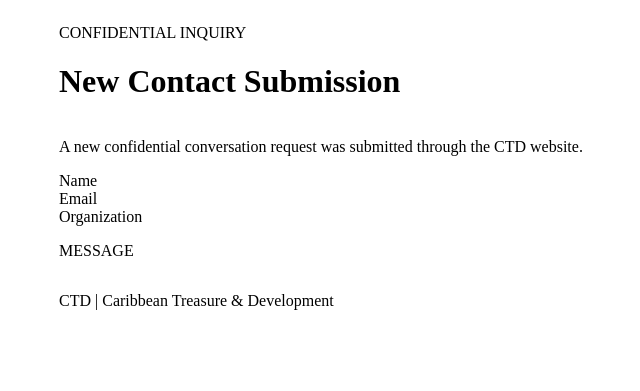
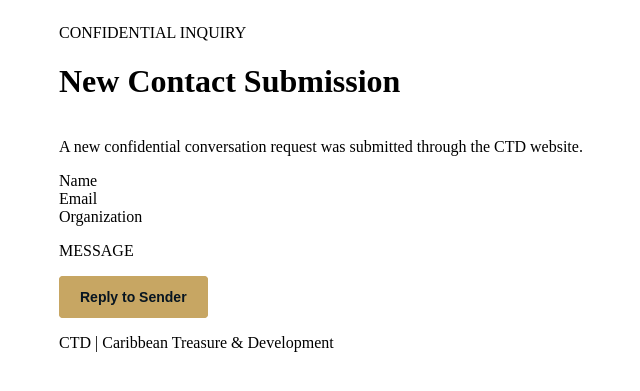
Before and after one commit to juan1221/CTD, a Flask app: template templates/templates_correo.html in a window 1280 px wide. Shown: the top 391 px of the page, without its empty margins (281-921 px from the left). Run offline with Flask 3, Linux system fonts and the light colour scheme; the template is opened without the code that fills it, so the values that code supplies are empty.

Commit message:
Agragar plantilla de envio de correo, mejoras visuales por requerimientos

```diff
--- a/app.py
+++ b/app.py
@@ -7,6 +7,7 @@ from email.header import Header
 from email.mime.multipart import MIMEMultipart
 from email.mime.text import MIMEText
 from pathlib import Path
+from urllib.parse import quote, urlencode
 
 from dotenv import load_dotenv
 from flask import Flask, abort, redirect, render_template, request, session, url_for
@@ -100,7 +101,7 @@ def send_email():
         abort(400)
     if not fullname or not EMAIL_PATTERN.fullmatch(email):
         abort(400)
-    if any("\r" in value or "\n" in value for value in values.values()):
+    if any("\r" in value or "\n" in value for value in (fullname, email)):
         abort(400)
 
     if not all((SMTP_SERVER, EMAIL_SENDER, EMAIL_PASSWORD, EMAIL_RECEIVER)):
@@ -108,6 +109,11 @@ def send_email():
         abort(503)
 
     subject = f"Start a Confidential Conversation CTD - {fullname}"
+    reply_subject = f"Re: {subject}"
+    reply_url = (
+        f"mailto:{quote(email, safe='@.+-_')}?"
+        f"{urlencode({'subject': reply_subject, 'body': message})}"
+    )
     organization_display = organization or "Not provided"
     email_css_path = Path(app.static_folder) / "css" / "tcorreo.css"
     email_css = email_css_path.read_text(encoding="utf-8")
@@ -130,6 +136,7 @@ Submitted through the CTD website."""
         email=email,
         organization=organization_display,
         message=message,
+        reply_url=reply_url,
         email_css=email_css,
     )
 
--- a/templates/index.html
+++ b/templates/index.html
@@ -503,13 +503,14 @@
                     <p>
                         Protect the asset. Preserve operations.
                     </p>
-                    <p>
+
+                    <div class="solution-extra">
+                          <p>
                         Risk and resilience advice that connects asset
                         vulnerabilities, existing controls and
                         modernization priorities with operational
                         continuity.
                     </p>
-                    <div class="solution-extra">
 
                         <h3>What the offering does</h3>
                         <p>
--- a/templates/templates_correo.html
+++ b/templates/templates_correo.html
@@ -45,6 +45,17 @@
             </td>
           </tr>
           <tr>
+            <td class="mail-reply-cell">
+              <table role="presentation" cellspacing="0" cellpadding="0" border="0">
+                <tr>
+                  <td bgcolor="#c7a663" style="border-radius: 4px;">
+                    <a class="mail-reply-button" href="{{ reply_url }}" style="display: inline-block; padding: 12px 20px; border: 1px solid #c7a663; border-radius: 4px; background-color: #c7a663; color: #071521; font-family: Arial, Helvetica, sans-serif; font-size: 14px; font-weight: 700; text-decoration: none;">Reply to Sender</a>
+                  </td>
+                </tr>
+              </table>
+            </td>
+          </tr>
+          <tr>
             <td class="mail-footer">
               <p class="mail-footer-text">CTD | Caribbean Treasure &amp; Development</p>
             </td>
```
Also changed, not shown: static/css/tcorreo.css (+15 -0 lines).
